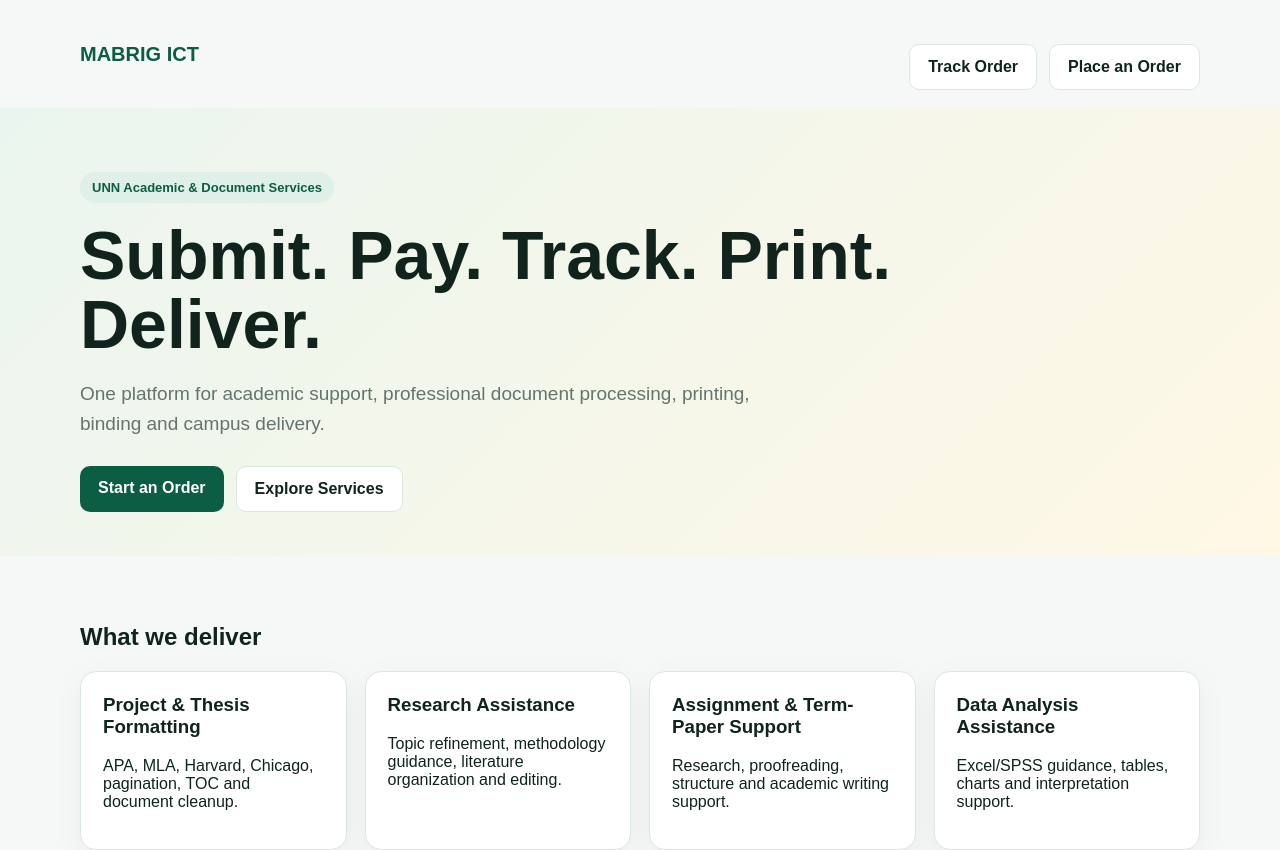
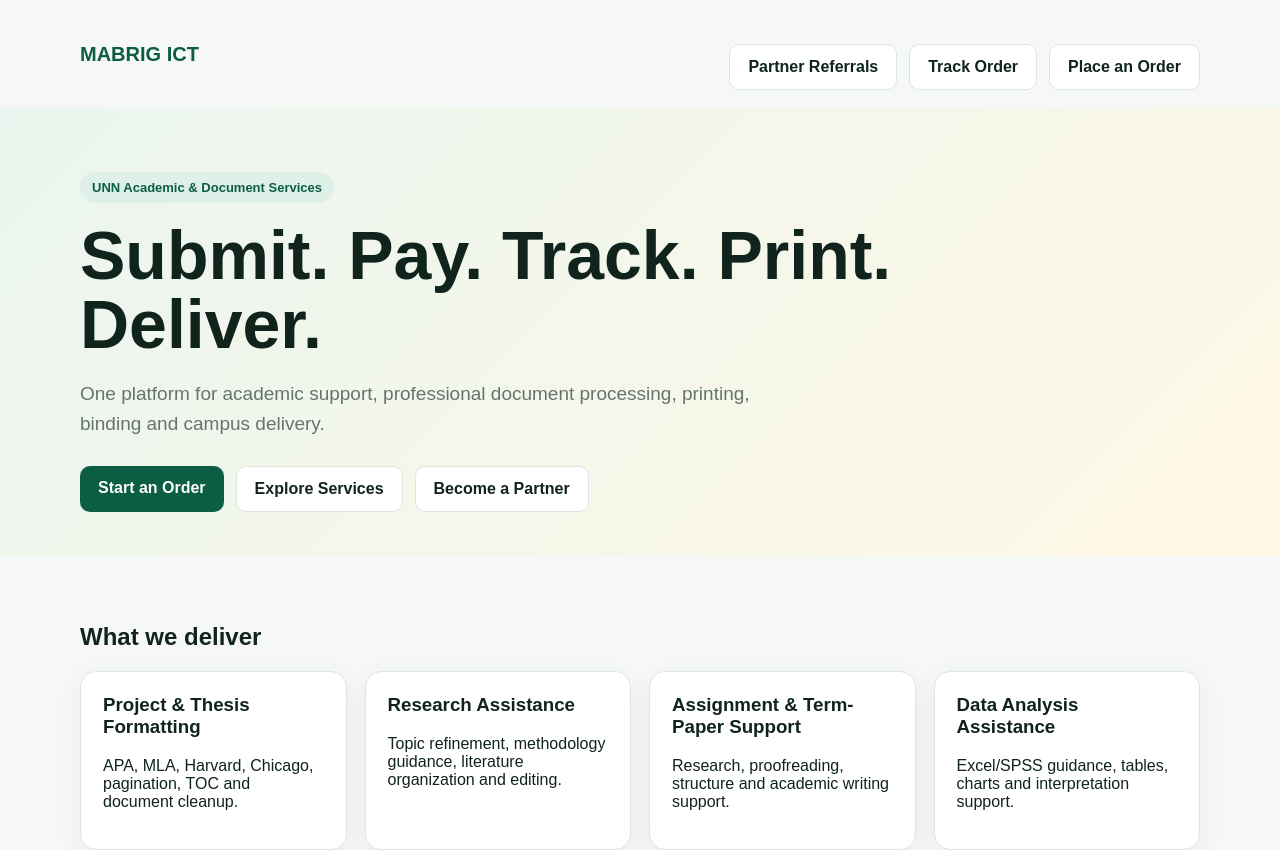
Before and after one commit to mabrig1/mabrig-academic-assistance, a Next.js app: page / in a window 1280 px wide. Shown: the top 850 px of the page. Built offline with nearby package versions, Linux system fonts and the light colour scheme.

Commit message:
feat: persist referral links through order checkout

```diff
--- a/app/page.tsx
+++ b/app/page.tsx
@@ -1,6 +1,6 @@
 "use client";
 
-import { FormEvent, useState } from "react";
+import { FormEvent, useEffect, useState } from "react";
 
 const services = [
   ["Project & Thesis Formatting", "APA, MLA, Harvard, Chicago, pagination, TOC and document cleanup."],
@@ -16,6 +16,18 @@ export default function Home() {
   const [message, setMessage] = useState("");
   const [paymentUrl, setPaymentUrl] = useState("");
   const [printOption, setPrintOption] = useState("DIGITAL_ONLY");
+  const [referralCode, setReferralCode] = useState("");
+
+  useEffect(() => {
+    const params = new URLSearchParams(window.location.search);
+    const fromUrl = (params.get("ref") || "").trim().slice(0, 64);
+    const saved = window.sessionStorage.getItem("mabrig_referral_code") || "";
+    const code = fromUrl || saved;
+    if (code) {
+      setReferralCode(code);
+      window.sessionStorage.setItem("mabrig_referral_code", code);
+    }
+  }, []);
 
   async function submit(e: FormEvent<HTMLFormElement>) {
     e.preventDefault(); setPaymentUrl(""); setMessage("Creating your order and quotation...");
@@ -35,9 +47,10 @@ export default function Home() {
   }
 
   return <>
-    <header className="container nav"><div className="brand">MABRIG ICT</div><div className="actions"><a className="btn secondary" href="/track">Track Order</a><a className="btn secondary" href="#order">Place an Order</a></div></header>
+    <header className="container nav"><div className="brand">MABRIG ICT</div><div className="actions"><a className="btn secondary" href="/partners">Partner Referrals</a><a className="btn secondary" href="/track">Track Order</a><a className="btn secondary" href="#order">Place an Order</a></div></header>
     <main>
-      <section className="hero"><div className="container"><span className="badge">UNN Academic & Document Services</span><h1>Submit. Pay. Track. Print. Deliver.</h1><p className="lead">One platform for academic support, professional document processing, printing, binding and campus delivery.</p><div className="actions"><a className="btn primary" href="#order">Start an Order</a><a className="btn secondary" href="#services">Explore Services</a></div></div></section>
+      <section className="hero"><div className="container"><span className="badge">UNN Academic & Document Services</span><h1>Submit. Pay. Track. Print. Deliver.</h1><p className="lead">One platform for academic support, professional document processing, printing, binding and campus delivery.</p><div className="actions"><a className="btn primary" href="#order">Start an Order</a><a className="btn secondary" href="#services">Explore Services</a><a className="btn secondary" href="/partners">Become a Partner</a></div></div></section>
+      {referralCode && <section className="section container" style={{paddingBottom:0}}><div className="notice"><strong>Partner referral recorded.</strong> Your order will be attributed to referral code <strong>{referralCode}</strong> where eligible under the partner programme.</div></section>}
       <section id="services" className="section container"><h2>What we deliver</h2><div className="grid">{services.map(([title, text]) => <article className="card" key={title}><h3>{title}</h3><p>{text}</p></article>)}</div></section>
       <section id="order" className="section"><div className="container order"><div className="card"><h2>Place an Order</h2><p>We review the request, calculate the quotation and activate payment before work begins.</p>
         <form onSubmit={submit}><div className="form-grid">
@@ -52,6 +65,7 @@ export default function Home() {
           {printOption === "DIGITAL_PRINT_DELIVERY" && <><label className="field"><span>UNN delivery location</span><select name="deliveryLocation" required><option value="">Choose location</option>{locations.map(x => <option key={x}>{x}</option>)}</select></label><label className="field"><span>Delivery note</span><input name="deliveryNote" placeholder="Hostel/block/meeting point" /></label></>}
           <label className="field full"><span>Instructions / deadline</span><textarea name="instructions" required placeholder="Tell us what you need, page count and deadline." /></label>
           <label className="field full"><span>File (optional)</span><input name="file" type="file" accept=".pdf,.doc,.docx,.ppt,.pptx,.xls,.xlsx" /></label>
+          <input type="hidden" name="referralCode" value={referralCode} />
         </div>
         <div className="notice" style={{marginTop:16}}>Academic integrity: services focus on tutoring, research assistance, editing, proofreading, formatting and document production. Students remain responsible for assessed submissions.</div>
         <button className="btn primary" style={{marginTop:16}} type="submit">Create Order & Get Quote</button>
```
